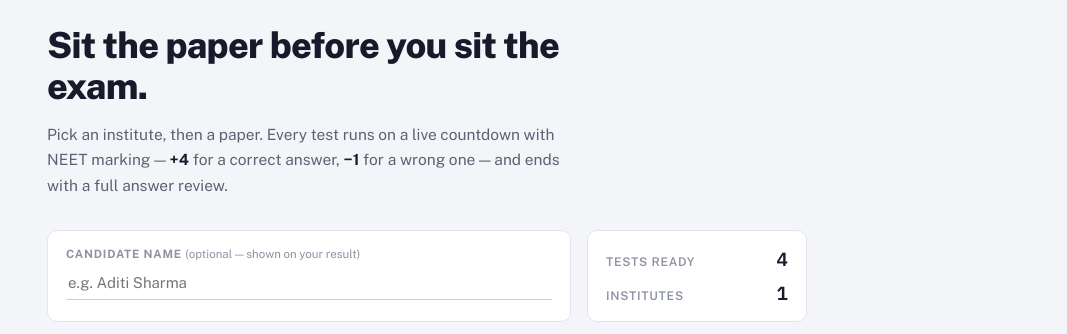
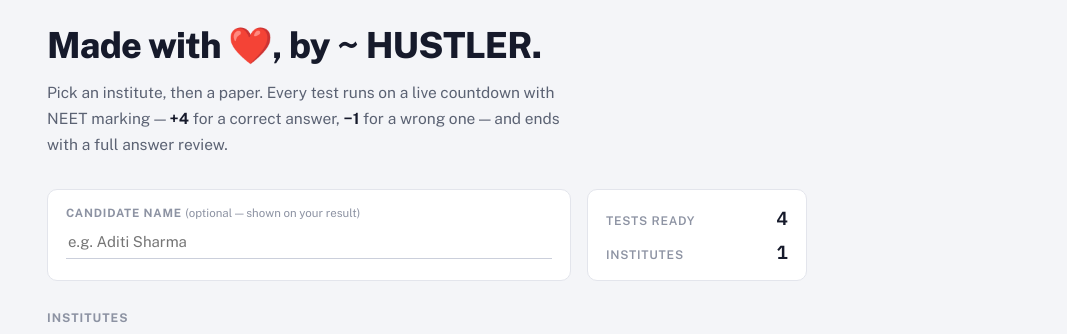
Before and after one commit to Ur-amit-01/Test_website, a plain HTML site: page index.html in a window 1280 px wide. Shown: the part 119-453 px from the top of the page, without its empty margins (213-1280 px from the left). Drawn offline with nearby package versions, Linux system fonts and the light colour scheme.

Commit message:
Update index.html

```diff
--- a/index.html
+++ b/index.html
@@ -27,7 +27,7 @@
       </div>
     </div>
 
-    <h1 class="landing-title">Sit the paper before you sit the exam.</h1>
+    <h1 class="landing-title">Made with ❤️, by ~ HUSTLER.</h1>
     <p class="landing-sub">Pick an institute, then a paper. Every test runs on a live countdown with NEET marking &mdash; <b>+4</b> for a correct answer, <b>&minus;1</b> for a wrong one &mdash; and ends with a full answer review.</p>
 
     <div class="ticket-row">
```
